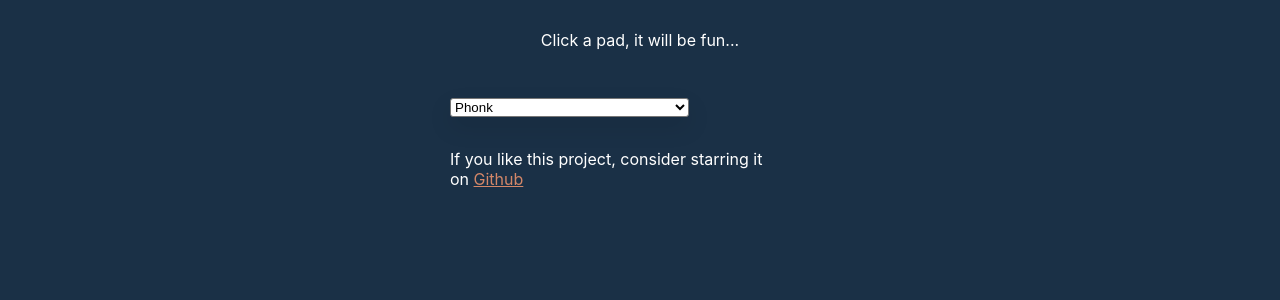
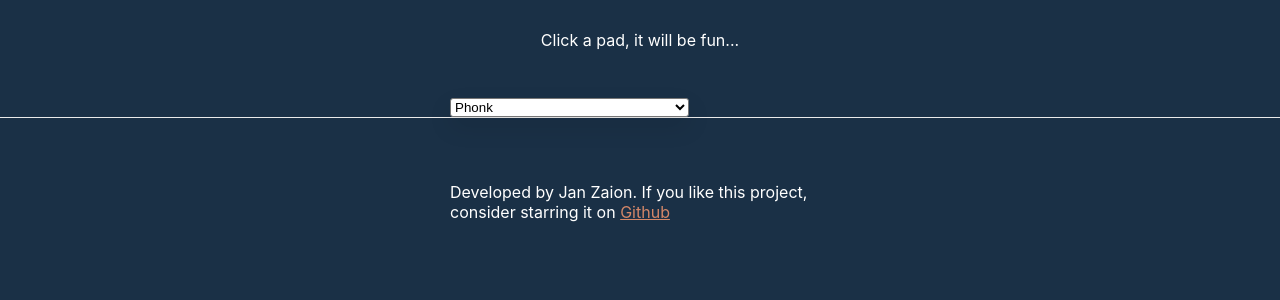
Before and after one commit to JanZaion/interactivebeats, a React (Create React App) app: page / in a window 1280 px wide. Shown: the top 300 px of the page. Built offline with nearby package versions, Linux system fonts and the light colour scheme; the HTML template or start-up script is replaced by a standard one.

Commit message:
add footer

```diff
--- a/src/App.js
+++ b/src/App.js
@@ -1,7 +1,6 @@
-// import Header from './components/Header';
+import Footer from './components/Footer';
 import TrackSelector from './components/TrackSelector';
 import Intro from './components/Intro';
-import Outro from './components/Outro';
 import { Player } from 'tone';
 import { BrowserRouter } from 'react-router-dom';
 
@@ -15,12 +14,11 @@ function App() {
 
   return (
     <BrowserRouter>
-      {/* <Header /> */}
       <main className="appContainer">
         <Intro />
         <TrackSelector players={players} />
-        <Outro />
       </main>
+      <Footer />
     </BrowserRouter>
   );
 }
--- /dev/null
+++ b/src/components/Footer.js
@@ -0,0 +1,14 @@
+const Footer = () => {
+  return (
+    <footer className="footer">
+      <p className="contentBox">
+        Developed by Jan Zaion. If you like this project, consider starring it on&nbsp;
+        <a href="https://github.com/JanZaion/bossequencer" target="about:blank" className="githubLink">
+          Github
+        </a>
+      </p>
+    </footer>
+  );
+};
+
+export default Footer;
--- a/src/index.css
+++ b/src/index.css
@@ -84,6 +84,13 @@ header {
   display: grid;
   place-items: center;
   height: 200px;
+}
+
+.footer {
+  display: grid;
+  place-items: center;
+  padding: 2rem 0;
+  border-top: 1px solid #eaeaea;
 }
 
 .instrumentGroup {
```
Also changed, not shown: src/components/Header.js (deleted, +0 -12 lines).
